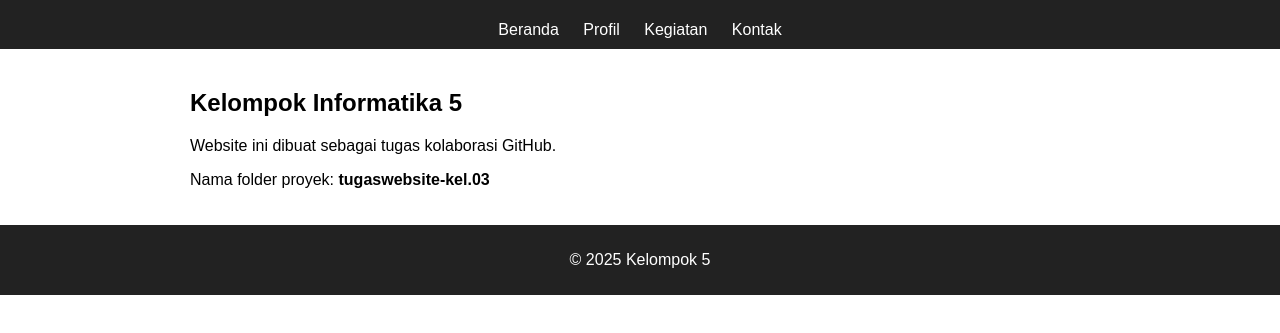
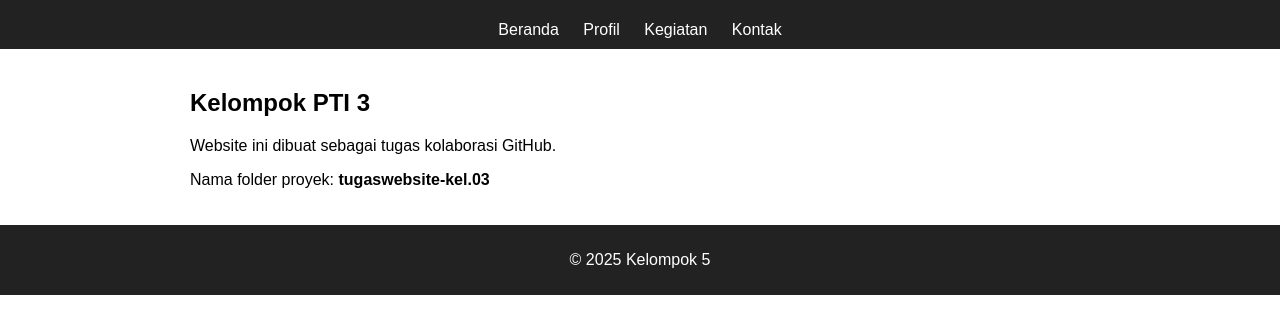
Before and after one commit to Maxxxy29/tugaswebsite-kel.03, a plain HTML site: page index.html in a window 1280 px wide. Shown: the part 69-402 px from the top of the page. Drawn offline with Linux system fonts and the light colour scheme.

Commit message:
Update index.html

```diff
--- a/index.html
+++ b/index.html
@@ -19,7 +19,7 @@
   </header>
 
   <section>
-    <h2>Kelompok Informatika 5</h2>
+    <h2>Kelompok PTI 3</h2>
     <p>Website ini dibuat sebagai tugas kolaborasi GitHub.</p>
     <p>Nama folder proyek: <strong>tugaswebsite-kel.03</strong></p>
   </section>
```
